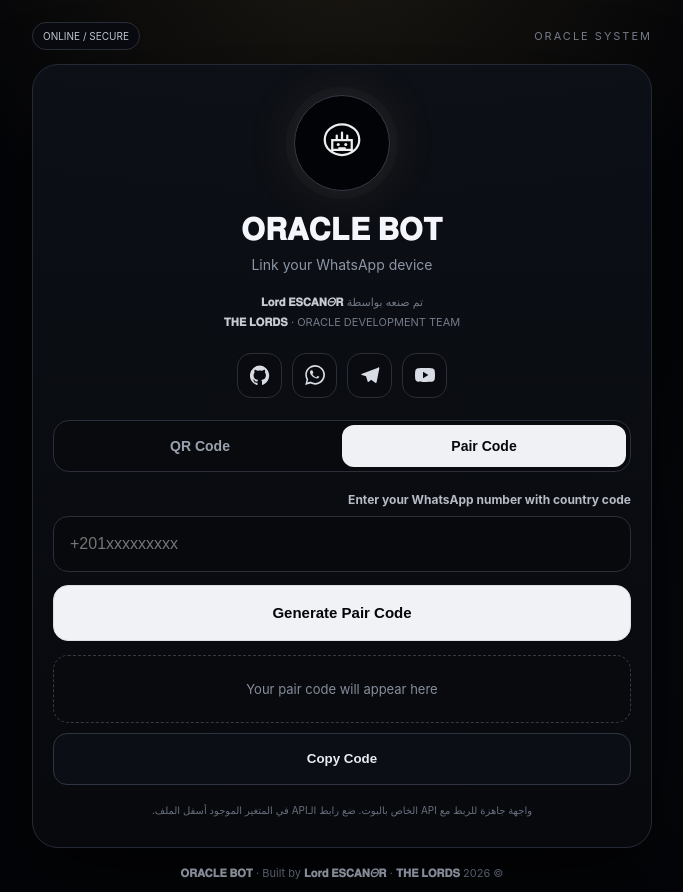
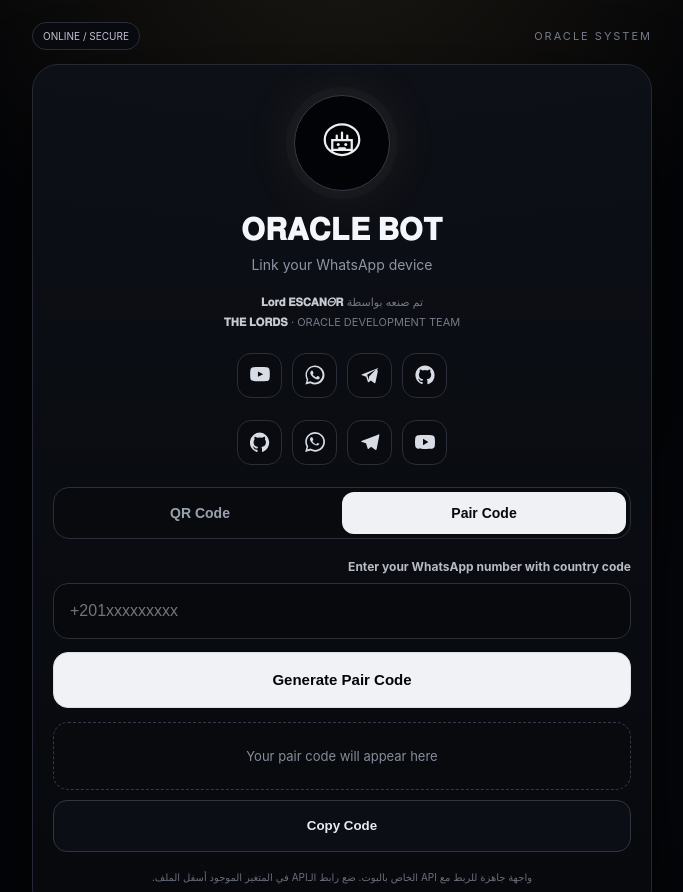
Before and after one commit to moreand204-dot/Oracle_Bot_Sub, a plain HTML site: page index.html in a window 1280 px wide. Shown: the top 892 px of the page, without its empty margins (298-981 px from the left). Drawn offline with Linux system fonts and the light colour scheme.

Commit message:
Update index.html

```diff
--- a/index.html
+++ b/index.html
@@ -77,6 +77,21 @@
     <div class="maker">
       تم صنعه بواسطة <strong>𝐋𝐨𝐫𝐝 𝐄𝐒𝐂𝐀𝐍𝛩𝐑</strong><br>
       <strong>𝐓𝐇𝐄 𝐋𝐎𝐑𝐃𝐒</strong> · ORACLE DEVELOPMENT TEAM
+    </div>
+
+    <div class="links">
+      <a class="link" href="https://github.com/escnr1/" target="_blank" rel="noopener" title="GitHub">
+        <svg viewBox="0 0 24 24"><path d="M12 .5C5.65.5.5 5.66.5 12c0 5.08 3.29 9.39 7.86 10.91.57.1.78-.25.78-.55 0-.27-.01-1.16-.02-2.11-3.2.7-3.88-1.36-3.88-1.36-.52-1.34-1.28-1.7-1.28-1.7-1.05-.72.08-.7.08-.7 1.16.08 1.77 1.19 1.77 1.19 1.03 1.77 2.7 1.26 3.36.96.1-.75.4-1.26.73-1.55-2.55-.29-5.24-1.28-5.24-5.68 0-1.26.45-2.28 1.19-3.08-.12-.29-.52-1.46.11-3.05 0 0 .97-.31 3.18 1.18a11.1 11.1 0 0 1 5.79 0c2.2-1.49 3.17-1.18 3.17-1.18.63 1.59.24 2.76.12 3.05.74.8 1.19 1.82 1.19 3.08 0 4.41-2.69 5.38-5.25 5.67.41.36.78 1.07.78 2.15 0 1.55-.01 2.8-.01 3.18 0 .3.2.66.79.55A11.5 11.5 0 0 0 23.5 12c0-6.34-5.15-11.5-11.5-11.5Z"/></svg>
+      </a>
+      <a class="link" href="https://t.me/E_S_C_A_10" target="_blank" rel="noopener" title="Telegram">
+        <svg viewBox="0 0 24 24"><path d="M21.9 3.6 2.7 11.1c-1.1.44-1.1 1.06-.2 1.34l4.9 1.53 1.9 5.9c.24.66.42.93.86.93.34 0 .49-.15.68-.34l2.02-1.96 4.2 3.1c.77.43 1.33.2 1.53-.72l2.76-13.1c.29-1.13-.42-1.65-1.35-1.18Zm-11 10.3-.4 4.02-1.95-6.1 9.4-5.9c.39-.24.75-.1.46.17Z"/></svg>
+      </a>
+      <a class="link" href="https://wa.me/message/GS4F67GW4JCBK1" target="_blank" rel="noopener" title="WhatsApp">
+        <svg viewBox="0 0 24 24"><path d="M12 .5C5.7.5.6 5.6.6 11.9c0 2.1.55 4.06 1.5 5.76L.5 23.5l6-1.55a11.3 11.3 0 0 0 5.5 1.4c6.3 0 11.4-5.1 11.4-11.4S18.3.5 12 .5Zm0 20.7c-1.85 0-3.58-.52-5.05-1.42l-.36-.22-3.56.93.95-3.47-.24-.36a9.3 9.3 0 0 1-1.45-5c0-5.15 4.2-9.35 9.35-9.35s9.35 4.2 9.35 9.35-4.2 9.35-9.35 9.35Zm5.1-6.98c-.28-.14-1.65-.82-1.9-.91-.26-.1-.44-.14-.63.14-.19.28-.72.91-.88 1.1-.16.19-.32.21-.6.07-.28-.14-1.17-.43-2.22-1.37-.82-.73-1.37-1.63-1.53-1.9-.16-.28-.02-.43.12-.57.12-.12.28-.32.42-.48.14-.16.19-.28.28-.46.1-.19.05-.35-.02-.49-.07-.14-.63-1.52-.86-2.08-.23-.55-.46-.48-.63-.49h-.54c-.19 0-.49.07-.75.35-.26.28-.98.96-.98 2.34s1 2.71 1.14 2.9c.14.19 1.97 3 4.78 4.2.67.29 1.19.46 1.6.59.67.21 1.28.18 1.76.11.54-.08 1.65-.67 1.88-1.32.23-.65.23-1.2.16-1.32-.07-.12-.26-.19-.54-.33Z"/></svg>
+      </a>
+      <a class="link" href="https://youtube.com/@escanor_soft-1?si=NQXfvUay8ZvzBBzB" target="_blank" rel="noopener" title="YouTube">
+        <svg viewBox="0 0 24 24"><path d="M23.5 6.2s-.23-1.64-.94-2.36c-.9-.94-1.9-.94-2.36-1C17.03 2.5 12 2.5 12 2.5h-.01s-5.03 0-8.2.34c-.46.06-1.46.06-2.36 1-.71.72-.94 2.36-.94 2.36S.2 8.1.2 10v1.98c0 1.9.29 3.8.29 3.8s.23 1.64.94 2.36c.9.94 2.08.91 2.6 1.01C6 19.4 12 19.5 12 19.5s5.04-.01 8.2-.35c.46-.06 1.46-.06 2.36-1 .71-.72.94-2.36.94-2.36s.29-1.9.29-3.8V10c0-1.9-.29-3.8-.29-3.8ZM9.55 14.1V7.9l6.27 3.1-6.27 3.1Z"/></svg>
+      </a>
     </div>
 
     <div class="links">
```
